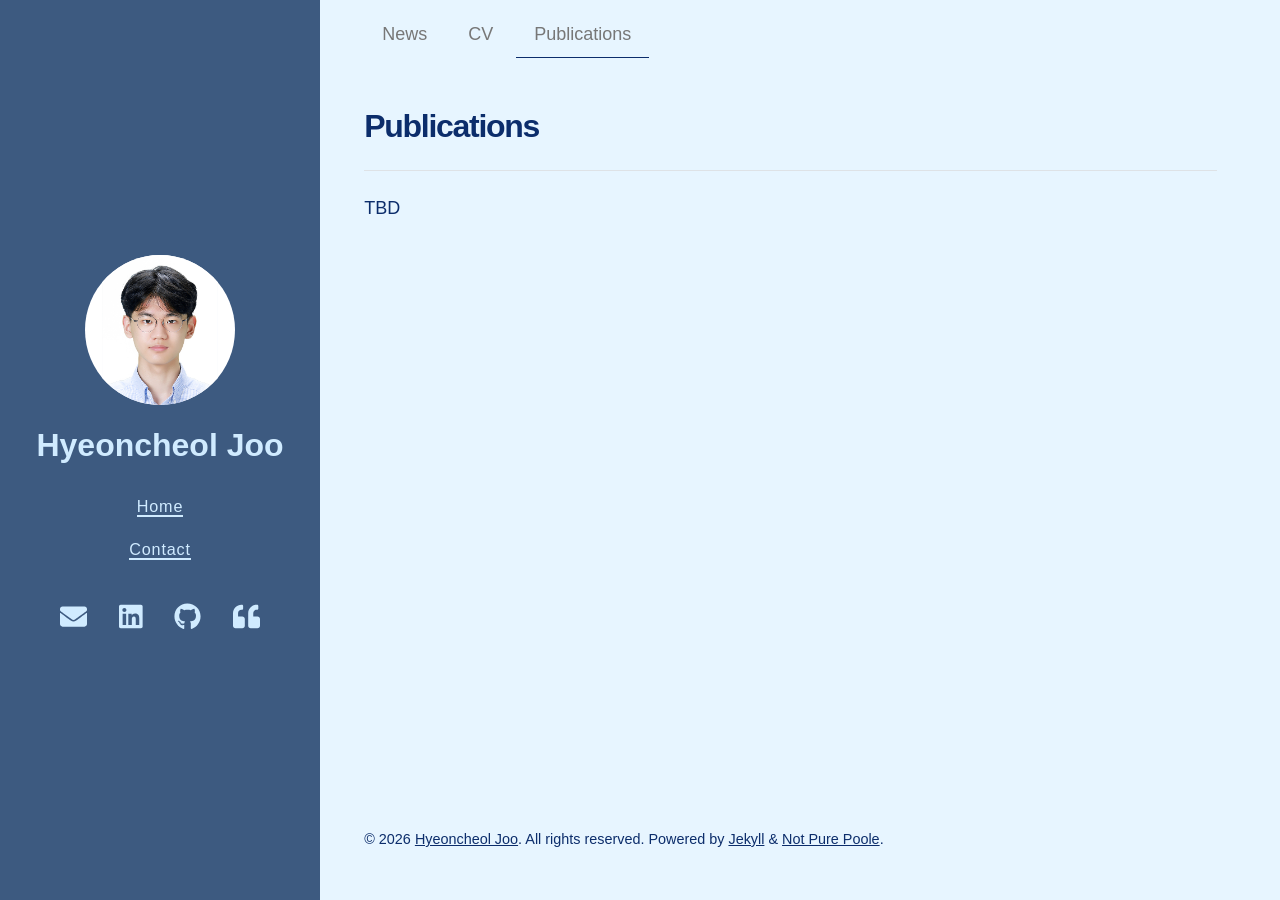
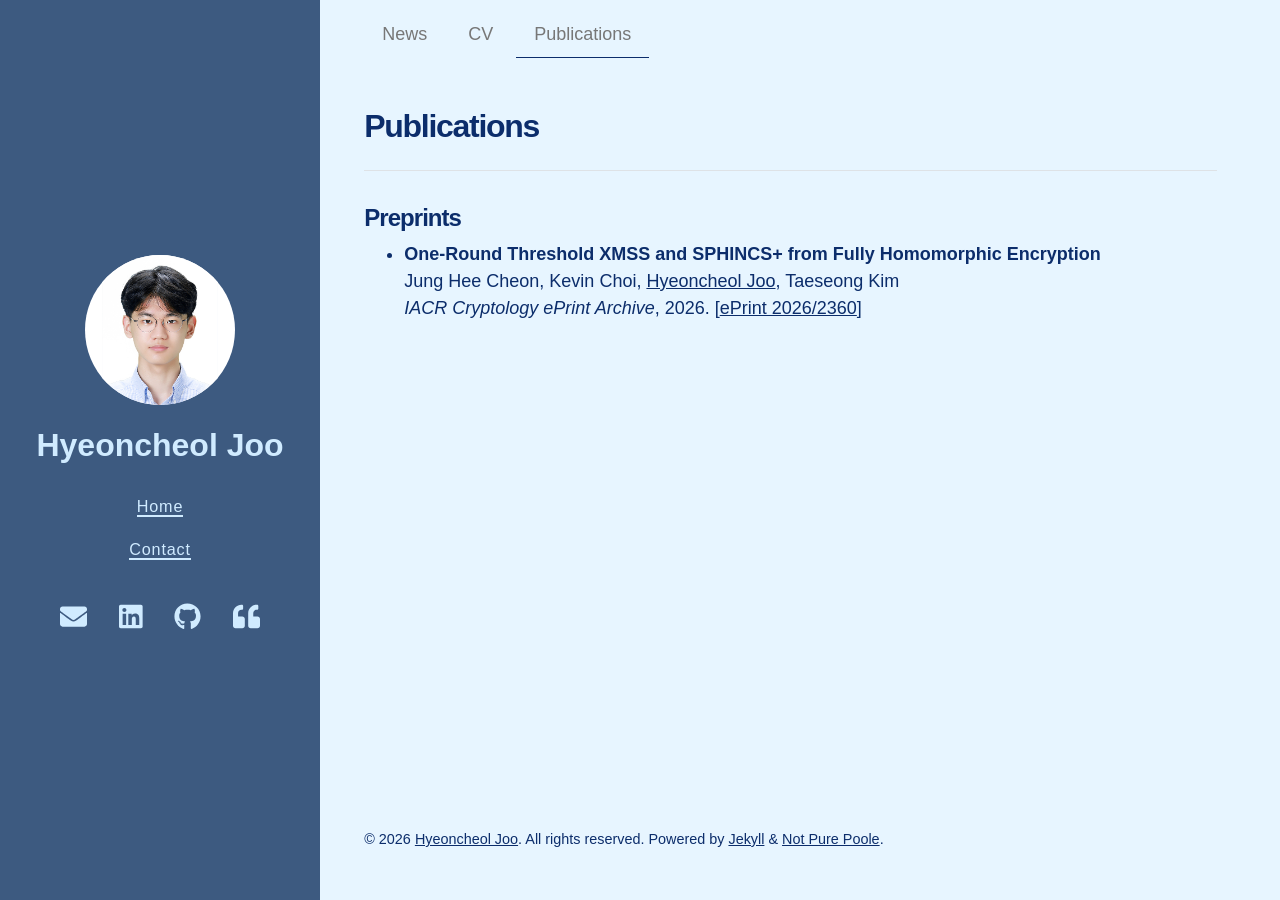
Before and after one commit to hyeoncheol-joo/hyeoncheol-joo.github.io, a Jekyll site: the page built from publications.md, in a window 1280 px wide. Built offline with Jekyll 4.4.1, drawn with Linux system fonts in a browser that asks for light colours; nearby versions of some CDN libraries.

Commit message:
Add threshold XMSS/SPHINCS+ preprint to publications
Co-Authored-By: Claude Opus 4.8 (1M context) <noreply@anthropic.com>

```diff
--- a/publications.md
+++ b/publications.md
@@ -5,4 +5,12 @@ title: Publications
 type: publications
 ---
 
-TBD
+<h2>Preprints</h2>
+<ul class="post-list-by-taxonomy">
+  <li>
+    <strong>One-Round Threshold XMSS and SPHINCS+ from Fully Homomorphic Encryption</strong><br>
+    Jung Hee Cheon, Kevin Choi, <u>Hyeoncheol Joo</u>, Taeseong Kim<br>
+    <em>IACR Cryptology ePrint Archive</em>, 2026.
+    [<a href="https://eprint.iacr.org/2026/2360">ePrint 2026/2360</a>]
+  </li>
+</ul>
```
